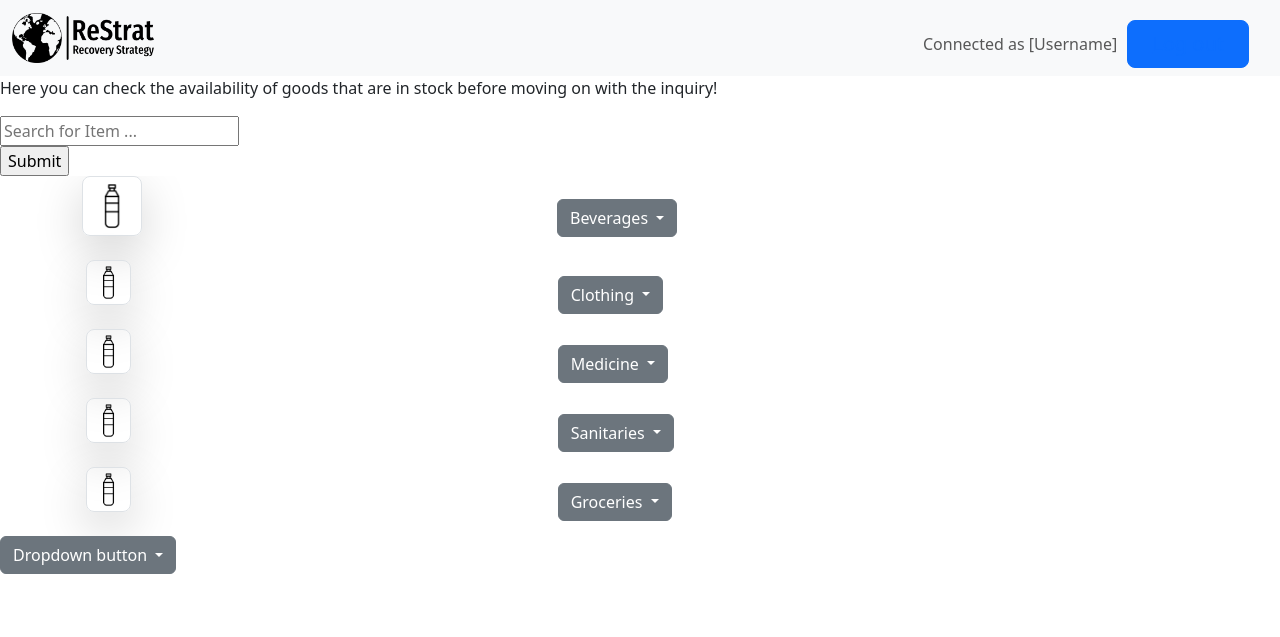
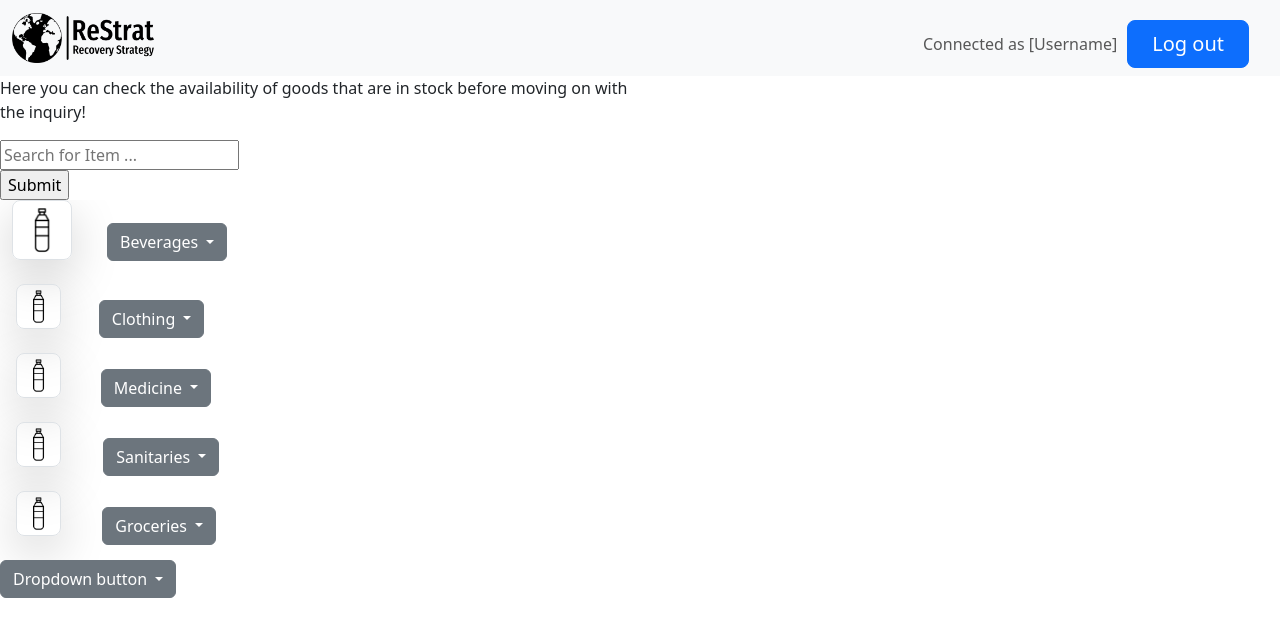
Before and after one commit to chryssa-pat/ReStrat, a PHP site: page /new_civilian.html in a window 1280 px wide. Shown: the top 637 px of the page. Run offline with PHP 8.4, Linux system fonts and the light colour scheme.

Commit message:
Update civilian.css

```diff
--- a/css/civilian.css
+++ b/css/civilian.css
@@ -1,5 +1,5 @@
 .container-fluid {
-    max-height: 800px; /* Set the maximum width to your desired value */
+    max-height: 1000px; /* Set the maximum width to your desired value */
     margin-right: auto;
     margin-left: auto;
 }
@@ -18,6 +18,39 @@
 /* Optional: Add some styling for better visibility */
 .user p, .user button {
     margin: 5px;
+}
+
+.column {
+    float: left;
+    width: 50%;
+    height: 20%;
+  }
+
+  /* Clear floats after the columns */
+  .row:after {
+    content: "";
+    display: table;
+    clear: both;
+  }
+
+  .container {
+    display: flex;
+    align-items: center;
+   }
+
+.container .item:nth-child(2){ /*Only second item padding and center text*/
+padding-left: 1em;
+padding-right: 1em;
+text-align: center;
+}
+
+.logout a{
+    text-decoration: none;
+    color: white;
+}
+
+.logout:hover {
+        background-color: rgb(11, 93, 212);
 }
 
 /* Media query for smaller screens */
```
